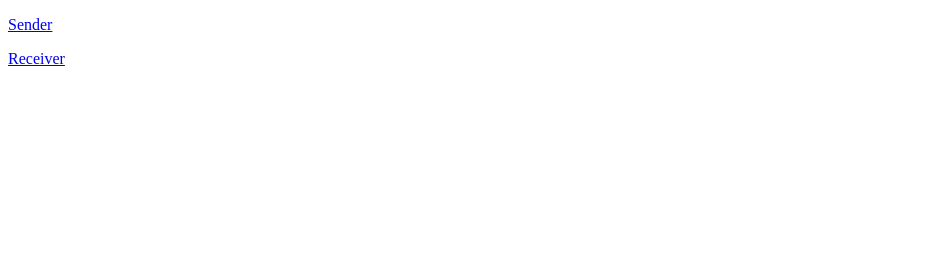
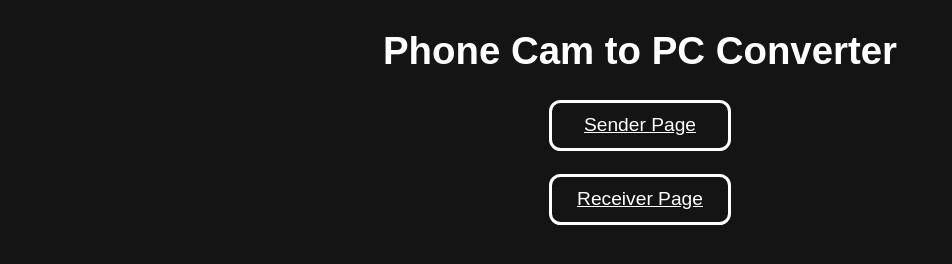
Before and after one commit to coolguy284/phone-cam-to-pc-converter, a website: page websites/public/index.html in a window 1280 px wide. Shown: the whole page, without its empty margins (0-952 px from the left). Drawn offline with Linux system fonts and the light colour scheme.

Commit message:
fix page titles, start reworking page css
Signed-off-by: coolguy284 <coolguy284v64@gmail.com>

```diff
--- a/websites/public/index.html
+++ b/websites/public/index.html
@@ -1,8 +1,13 @@
 <!doctype html>
 <html>
-  <head><title>Index</title></head>
+  <head>
+    <title>Phone Cam to PC Converter</title>
+    <link rel = 'stylesheet' href = 'style.css'>
+  </head>
+
   <body>
-    <p><a href = 'sender.html'>Sender</a></p>
-    <p><a href = 'receiver.html'>Receiver</a></p>
+    <h1>Phone Cam to PC Converter</h1>
+    <p><a href = 'sender.html'>Sender Page</a></p>
+    <p><a href = 'receiver.html'>Receiver Page</a></p>
   </body>
 </html>
--- /dev/null
+++ b/websites/public/style.css
@@ -0,0 +1,41 @@
+/* flex-based reset */
+
+body, body *:not(script) {
+  display: flex;
+  flex-direction: column;
+  gap: 1.2rem;
+  align-items: center;
+  color: white;
+}
+
+html {
+  font-size: 1.2rem;
+}
+
+body, p, h1 {
+  margin: 0;
+}
+
+body {
+  padding: 0.5rem;
+}
+
+/* page styles */
+
+body {
+  background-color: rgb(20, 20, 20);
+  font-family: Arial, sans-serif;
+}
+
+a {
+  text-decoration: underline;
+  border: 0.2rem solid white;
+  border-radius: 0.6rem;
+  padding: 0.6rem;
+  width: 8rem;
+}
+
+h1 {
+  margin-top: 1rem;
+  margin-bottom: 0.2rem;
+}
```
Also changed, not shown: websites/public/receiver.html (+1 -1 lines), websites/public/sender.html (+1 -1 lines).
